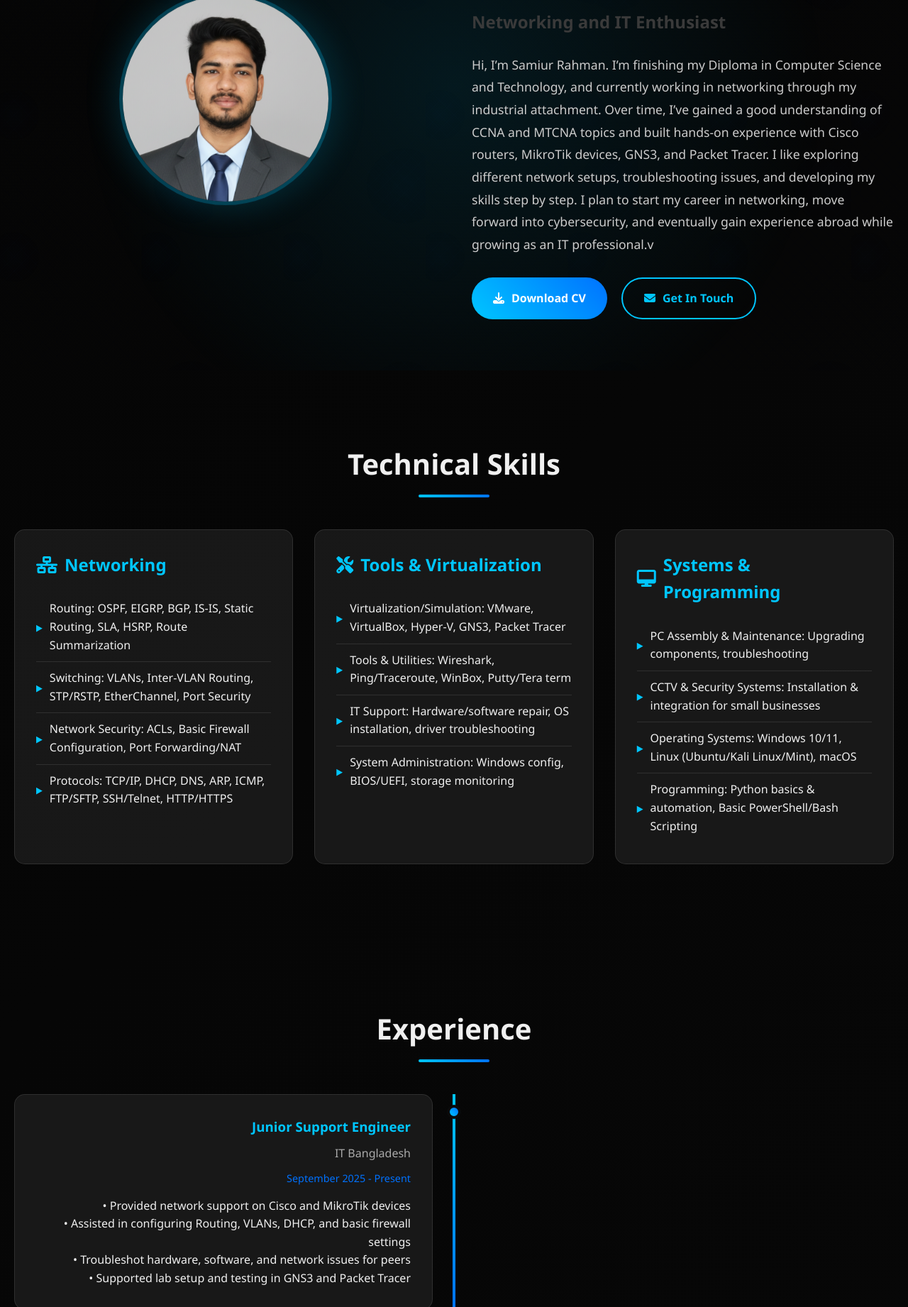
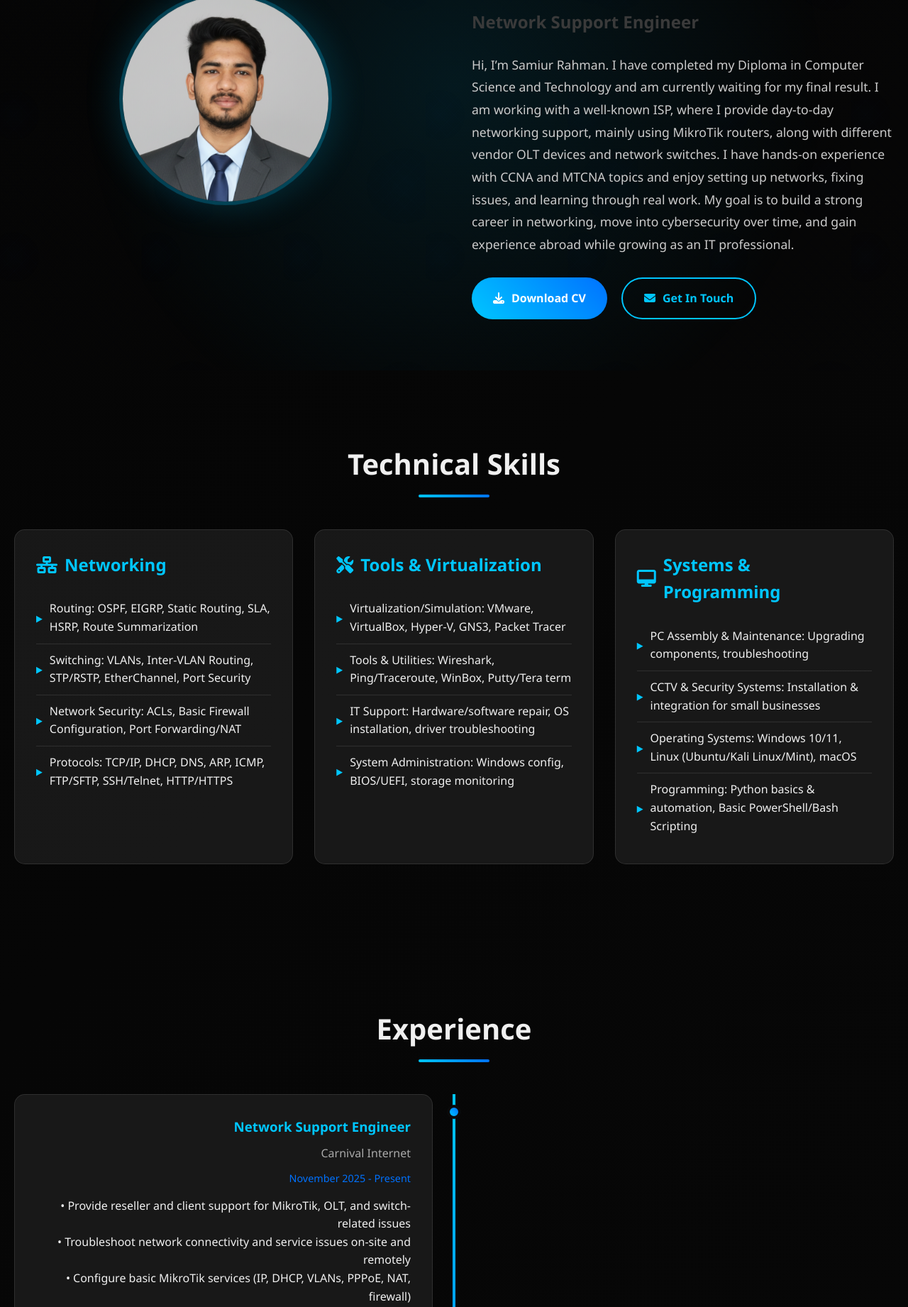
Before and after one commit to samiur96/samiur96.github.io, a plain HTML site: page index.html in a window 1280 px wide. Shown: the part 278-2120 px from the top of the page at 71% size. Drawn offline with Linux system fonts and the light colour scheme.

Commit message:
index.html

```diff
--- a/index.html
+++ b/index.html
@@ -3,7 +3,7 @@
 <head>
     <meta charset="UTF-8">
     <meta name="viewport" content="width=device-width, initial-scale=1.0">
-    <title>Md. Samiur Rahman Sami - Junior Network & IT Support Specialist</title>
+    <title>Md. Samiur Rahman Sami - Network Support eEngineer</title>
     <link rel="stylesheet" href="https://cdnjs.cloudflare.com/ajax/libs/font-awesome/6.4.0/css/all.min.css">
     <style>
         * {
@@ -604,7 +604,7 @@
                     <a href="#experience" onclick="scrollToSection('experience')">Experience</a>
                     <a href="#projects" onclick="scrollToSection('projects')">Projects</a>
                     <a href="#certifications" onclick="scrollToSection('certifications')">Certifications</a>
-                    <a href="#education" onclick="scrollToSection('education')">Education</a>
+                    <!-- <a href="#education" onclick="scrollToSection('education')">Education</a> -->
                     <a href="#contact" onclick="scrollToSection('contact')">Contact</a>
                 </div>
             </nav>
@@ -620,11 +620,10 @@
                 </div>
                 <div class="hero-text">
                     <h1>Md. Samiur Rahman Sami</h1>
-                    <h2>Networking and IT Enthusiast</h2>
-                    <p>Hi, I’m Samiur Rahman. I’m finishing my Diploma in Computer Science and Technology, and currently working in networking through my industrial attachment.
-                        Over time, I’ve gained a good understanding of CCNA and MTCNA topics and built hands-on experience with Cisco routers, MikroTik devices, GNS3, and Packet Tracer. I like exploring different network setups, troubleshooting issues, and developing my skills step by step.
+                    <h2>Network Support Engineer</h2>
+                    <p>Hi, I’m Samiur Rahman. I have completed my Diploma in Computer Science and Technology and am currently waiting for my final result. I am working with a well-known ISP, where I provide day-to-day networking support, mainly using MikroTik routers, along with different vendor OLT devices and network switches.
 
-                        <l>I plan to start my career in networking, move forward into cybersecurity, and eventually gain experience abroad while growing as an IT professional.v</l></p>
+                        <l>I have hands-on experience with CCNA and MTCNA topics and enjoy setting up networks, fixing issues, and learning through real work. My goal is to build a strong career in networking, move into cybersecurity over time, and gain experience abroad while growing as an IT professional.</l></p>
                     <div class="cta-buttons">
                         <a href="Md. Samiur Rahman Sami.pdf" class="btn btn-primary">
                             <i class="fas fa-download"></i> Download CV
@@ -646,7 +645,7 @@
                 <div class="skill-category fade-in">
                     <h3><i class="fas fa-network-wired"></i> Networking</h3>
                     <ul class="skill-list">
-                        <li>Routing: OSPF, EIGRP, BGP, IS-IS, Static Routing, SLA, HSRP, Route Summarization</li>
+                        <li>Routing: OSPF, EIGRP, Static Routing, SLA, HSRP, Route Summarization</li>
                         <li>Switching: VLANs, Inter-VLAN Routing, STP/RSTP, EtherChannel, Port Security</li>
                         <li>Network Security: ACLs, Basic Firewall Configuration, Port Forwarding/NAT</li>
                         <li>Protocols: TCP/IP, DHCP, DNS, ARP, ICMP, FTP/SFTP, SSH/Telnet, HTTP/HTTPS</li>
@@ -682,14 +681,25 @@
                 <div class="timeline-item fade-in">
                     <div class="timeline-dot"></div>
                     <div class="timeline-content">
+                        <h3>Network Support Engineer</h3>
+                        <div class="company">Carnival Internet</div>
+                        <div class="duration">November 2025 - Present</div>
+                        <p>• Provide reseller and client support for MikroTik, OLT, and switch-related issues</p>
+                        <p>• Troubleshoot network connectivity and service issues on-site and remotely</p>
+                        <p>• Configure basic MikroTik services (IP, DHCP, VLANs, PPPoE, NAT, firewall)</p>
+                        <p>• Assist with OLT subscriber connectivity and access network troubleshooting</p>
+                    </div>
+                </div>
+                    <div class="timeline-item fade-in">
+                    <div class="timeline-dot"></div>
+                    <div class="timeline-content">
                         <h3>Junior Support Engineer</h3>
                         <div class="company">IT Bangladesh</div>
-                        <div class="duration">September 2025 - Present</div>
+                        <div class="duration">September 2025 - November 2025</div>
                         <p>• Provided network support on Cisco and MikroTik devices</p>
                         <p>• Assisted in configuring Routing, VLANs, DHCP, and basic firewall settings</p>
                         <p>• Troubleshot hardware, software, and network issues for peers</p>
                         <p>• Supported lab setup and testing in GNS3 and Packet Tracer</p>
-
                     </div>
                 </div>
                 <!--<div class="timeline-item fade-in">
@@ -700,7 +710,6 @@
                         <div class="duration">2021 - 2022</div>
                         <p>Provided hardware and software troubleshooting, OS installations, driver management, and basic network setup for client systems. Gained hands-on experience with various computer components and operating systems.</p>
                     </div>
-                </div>
                 <div class="timeline-item fade-in">
                     <div class="timeline-dot"></div>
                     <div class="timeline-content">
@@ -806,6 +815,7 @@
     </section>
 
     <!-- Education Section -->
+    <!--
     <section id="education">
         <div class="container">
             <h2 class="section-title fade-in">Education</h2>
@@ -825,6 +835,7 @@
             </div>
         </div>
     </section>
+    -->
 
     <!-- Extracurricular Activities Section -->
     <section id="activities">
@@ -937,7 +948,7 @@
     <footer>
         <div class="container">
             <div class="footer-content">
-                <p>Ready to discuss your next networking project or career opportunity</p>
+                <p>Fixing networks so people can keep scrolling.</p>
                 <div class="social-links" style="justify-content: center;">
                     <a href="https://www.linkedin.com/in/samisamiur96/" target="_blank"><i class="fab fa-linkedin-in"></i></a>
                     <a href="https://github.com/samiur96" target="_blank"><i class="fab fa-github"></i></a>
```
